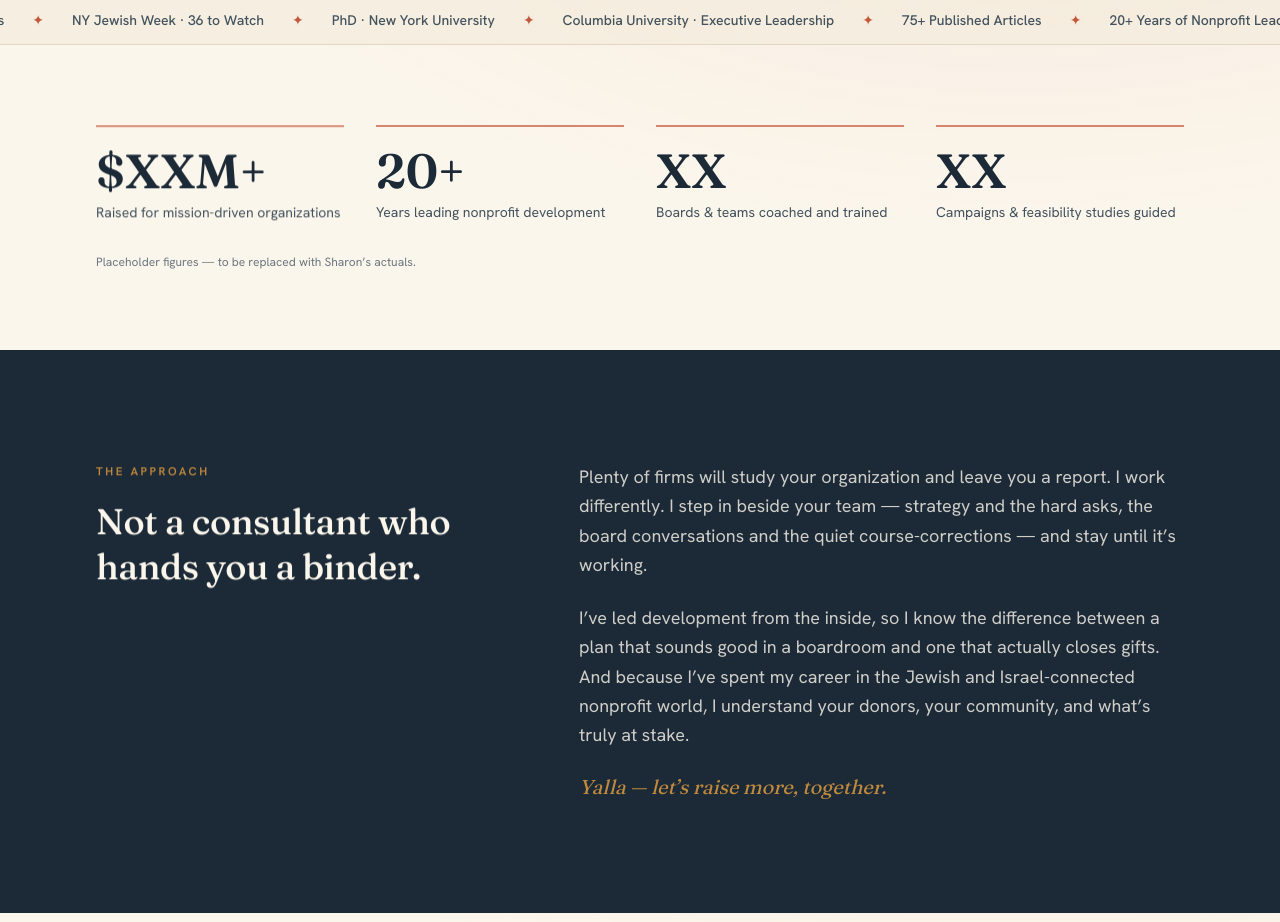
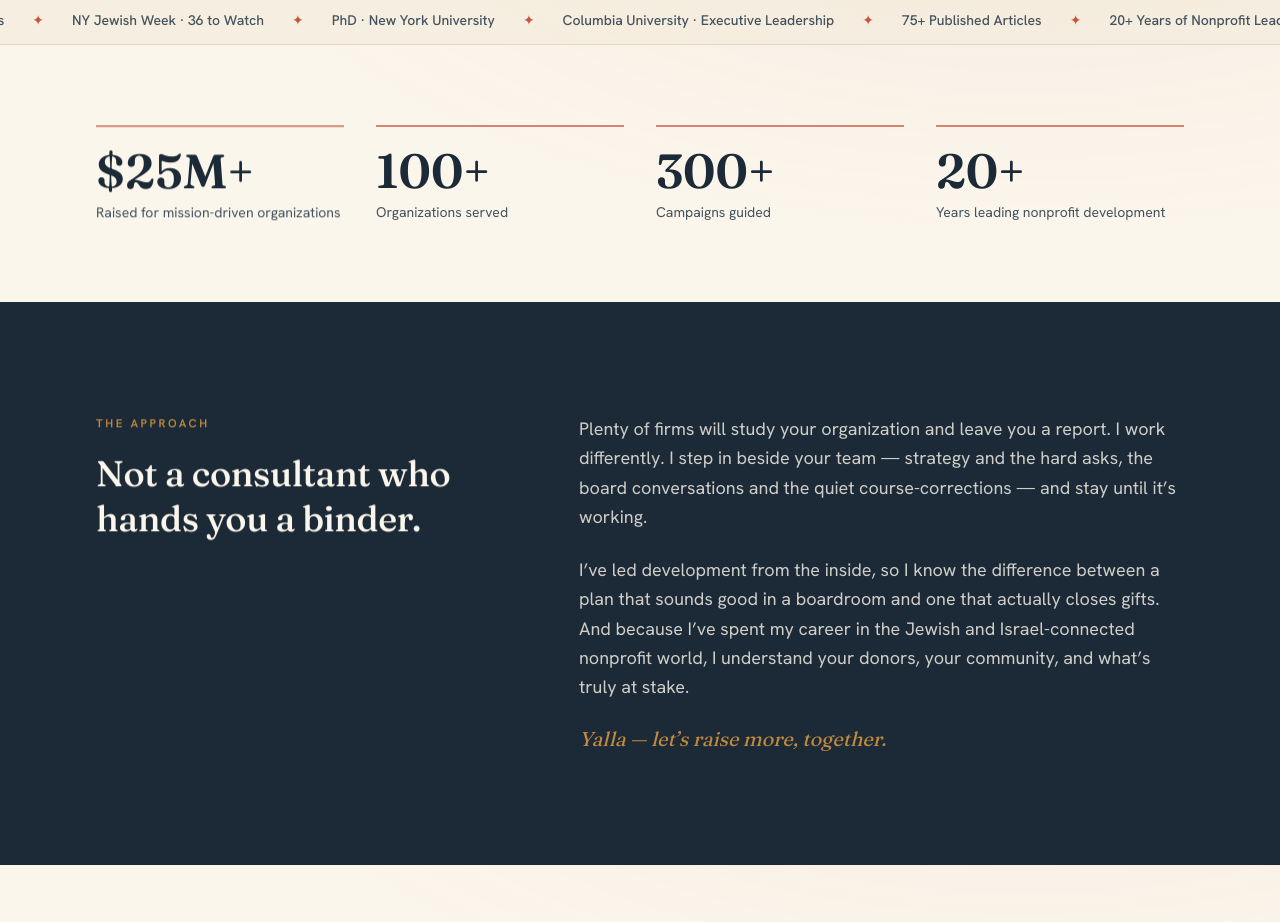
Before and after one commit to hummusonrails/yalla-fundraising-site, a Next.js app: page / in a window 1280 px wide. Shown: the part 880-1802 px from the top of the page. Built offline with nearby package versions, Linux system fonts and the light colour scheme.

Commit message:
Add real proof-band stats: $25M+ raised, 100+ orgs, 300+ campaigns, 20+ years

```diff
--- a/app/page.tsx
+++ b/app/page.tsx
@@ -17,10 +17,10 @@ const CREDENTIALS = [
 ];
 
 const STATS = [
-  { value: "$XXM+", label: "Raised for mission-driven organizations" },
+  { value: "$25M+", label: "Raised for mission-driven organizations" },
+  { value: "100+", label: "Organizations served" },
+  { value: "300+", label: "Campaigns guided" },
   { value: "20+", label: "Years leading nonprofit development" },
-  { value: "XX", label: "Boards & teams coached and trained" },
-  { value: "XX", label: "Campaigns & feasibility studies guided" },
 ];
 
 const SERVICES = [
@@ -214,9 +214,6 @@ export default function Home() {
               </Reveal>
             ))}
           </div>
-          <p className="mt-8 text-xs text-ink-3">
-            Placeholder figures — to be replaced with Sharon&rsquo;s actuals.
-          </p>
         </section>
 
         {/* ============================ APPROACH ============================ */}
```
